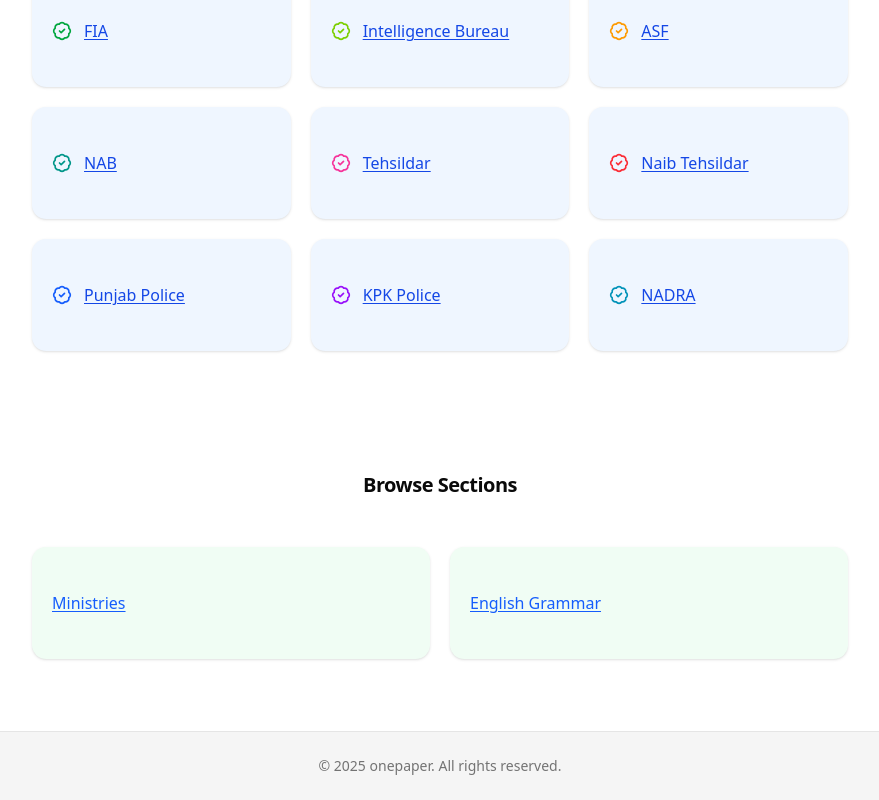
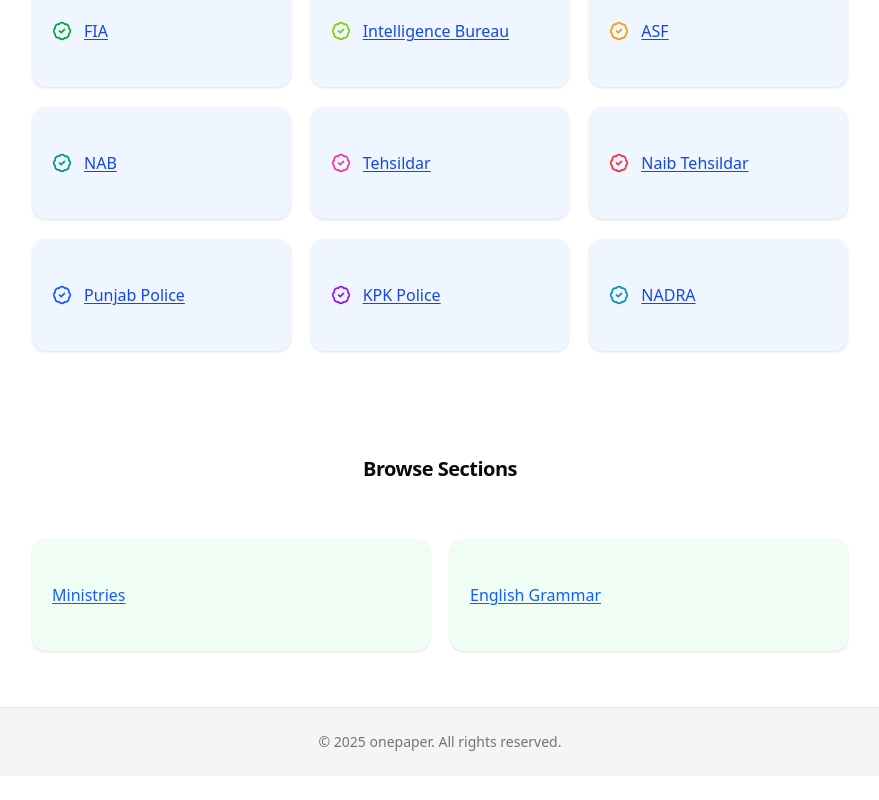
Before and after one commit to waqarkhan424/mcqs-app, a Next.js app: page / in a window 1280 px wide. Shown: the part 877-1677 px from the top of the page, without its empty margins (200-1079 px from the left). After the commit the page ends 1653 px from the top, so only its background shows below. Built offline with nearby package versions, Linux system fonts and the light colour scheme.

Commit message:
Initial commit

```diff
--- a/app/components/browse-sections.tsx
+++ b/app/components/browse-sections.tsx
@@ -5,7 +5,7 @@ import Link from "next/link";
 
 export default function BrowseSections() {
     return (
-        <div className="max-w-5xl mx-auto px-4 py-12 space-y-10">
+        <div className="max-w-5xl mx-auto px-4 py-8 space-y-12">
             <Typography variant="h2" className="text-center">
                 Browse Sections
             </Typography>
```
